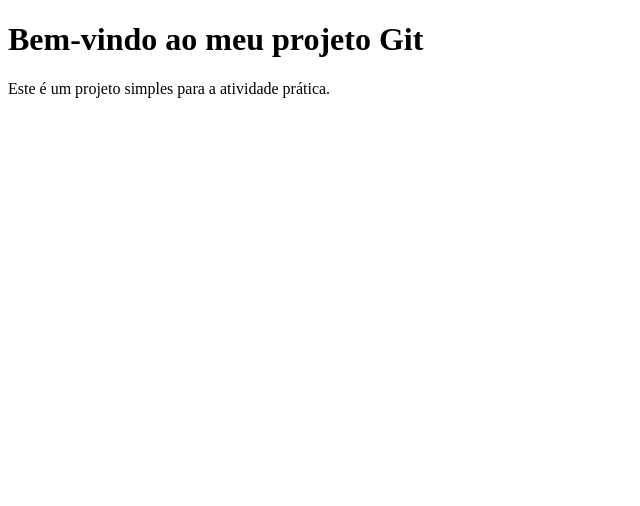
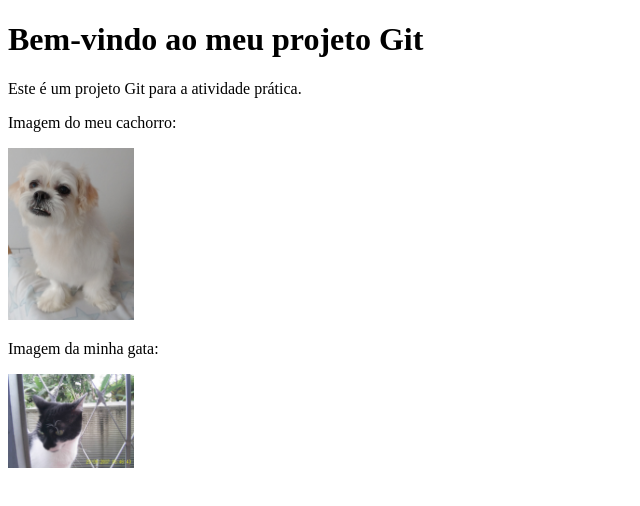
Before and after one commit to anamerouco/PojetoGit, a plain HTML site: page index.html in a window 1280 px wide. Shown: the whole page, without its empty margins (0-640 px from the left). Drawn offline with Linux system fonts and the light colour scheme.

Commit message:
Adiciona imagens e atualiza o index.html

```diff
--- a/index.html
+++ b/index.html
@@ -7,6 +7,10 @@
 </head>
 <body>
     <h1>Bem-vindo ao meu projeto Git</h1>
-    <p>Este é um projeto simples para a atividade prática.</p>
+    <p>Este é um projeto Git para a atividade prática.</p>
+    <p>Imagem do meu cachorro:</p>
+    <img src="./images/IMG_20230429_085248055~2.jpg" style="width:10%;"/>
+    <p>Imagem da minha gata:</p>
+    <img src="./images/IMG-20230812-WA0043 (002) gata.jpg" style="width:10%;"/>
 </body>
 </html>
```
Also changed, not shown: images/IMG-20230812-WA0043 (002) gata.jpg (added), images/IMG_20230429_085248055~2.jpg (added).
